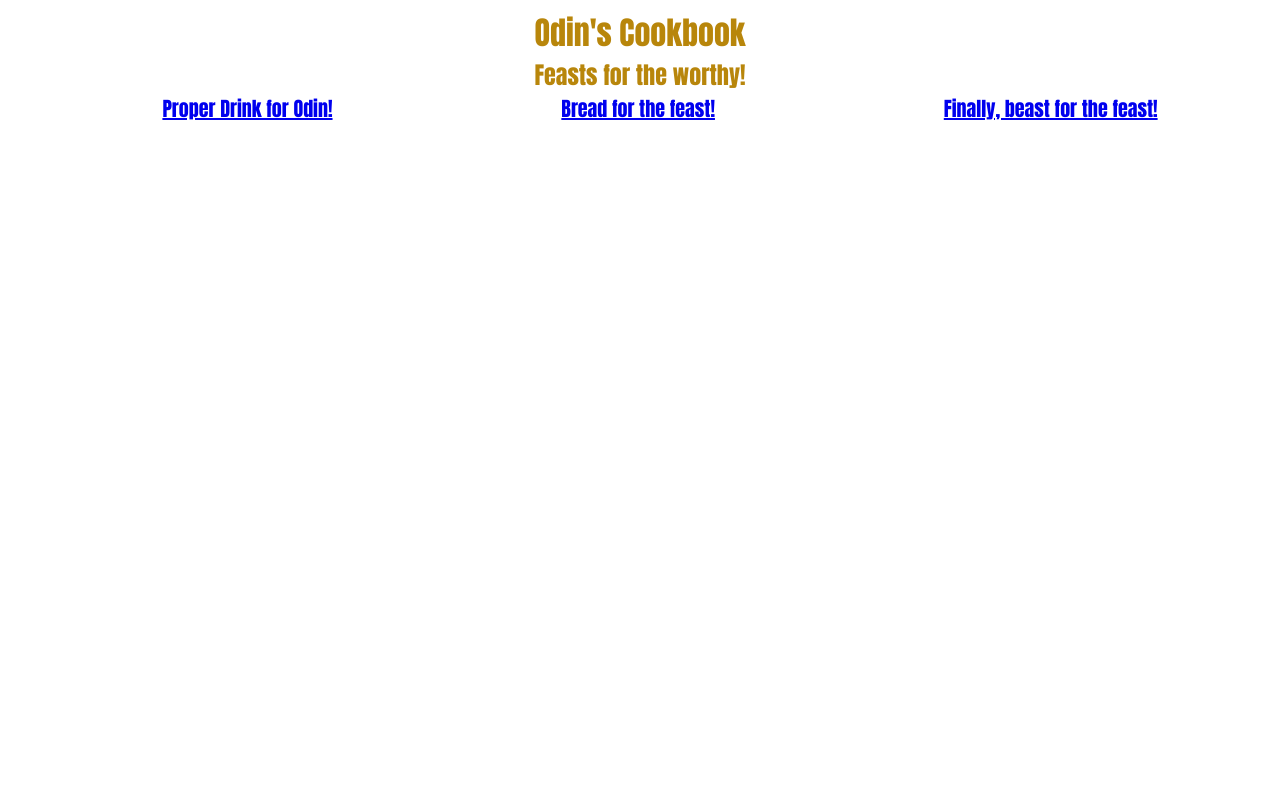
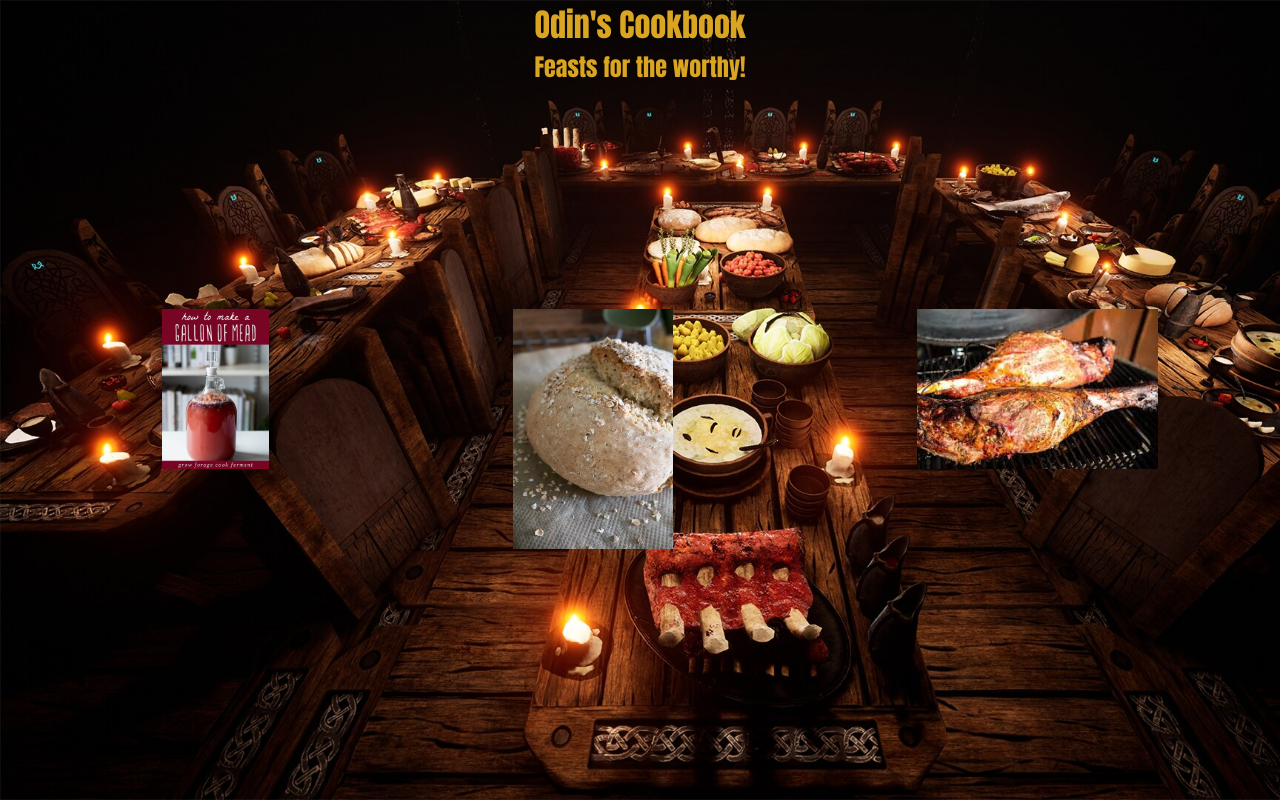
Before and after one commit to D-shelton/odin-recipes, a plain HTML site: page index.html in a window 1280 px wide. Drawn offline with Linux system fonts and the light colour scheme.

Commit message:
finaal ver with css placement figured out

```diff
--- a/index.html
+++ b/index.html
@@ -8,13 +8,13 @@
     <title>Odin's Cookbook</title>
 </head>
 <body>
+  <div class="index">
     <h1 class="header">Odin's Cookbook</h1>
     <h2 class="header">Feasts for the worthy!</h2>
-    <div class="content">
       <ul class="content">
-        <li><a href="./recipes/honeymead/honeymead.html">Proper Drink for Odin!</a></li>
-        <li><a href="./recipes/bread/bread.html">Bread for the feast!</a></li>
-        <li><a href="./recipes/beast/beast.html">Finally, beast for the feast!</a></li>
+        <li class="list-item"><a href="./recipes/honeymead/honeymead.html"><img class="index-mead" src="./recipes/honeymead/gallon-of-mead-short-pin.jpg"></a></li>
+        <li class="list-item"><a href="./recipes/bread/bread.html"><img class="index-bread" src="./recipes/bread/viking-bread.jpg"></a></li>
+        <li class="list-item"><a href="./recipes/beast/beast.html"><img class="index-beast" src="./recipes/beast/beast.jpg"></a></li>
       </ul>
     </div>
 </body>
--- a/style.css
+++ b/style.css
@@ -1,30 +1,51 @@
-body {
-   /* background-image:url("./recipes/feast.jpg") */
-   font-family:Impact, Haettenschweiler, 'Arial Narrow Bold', sans-serif;
-}
-
-
-.content ul {
-    list-style: none;
-    flex:1 1 auto;
-    width:500px;
+.index {
+    width:100vw;
+    height:100vh;
+    margin:-8px;
+   background-image:url("./recipes/feast.jpg");
+   background-size:cover;
+   font-family: Impact, Haettenschweiler, 'Arial Narrow Bold', sans-serif;
 }
 
 .header {
-    color:darkgoldenrod;
+    color:goldenrod;
     text-align:center;
     margin:auto;
 }
 
 .content {
+    display:flex;
     text-align: center;
-    margin:auto;
-    display:flex;
-    width:100%;
+    list-style: none;
+    height: 80vh;
+    align-items:center;
 
+ /*   border-style: solid;
+    border-color:red;
+    background-color: pink; */
 }
 
-li {
+.list-item {
     font-size:20px;
     flex: 1 1 auto;
+    height:35%;
+
+ /*   border-style: solid;
+    border-color: orange;
+    background-color: yellow; */
 }
+
+.index-mead {
+    height:20vh;
+    width:auto;
+}
+
+.index-bread {
+    height: 30vh;
+    width: auto;
+}
+
+.index-beast {
+    height:20vh;
+    width:auto;
+}
```
